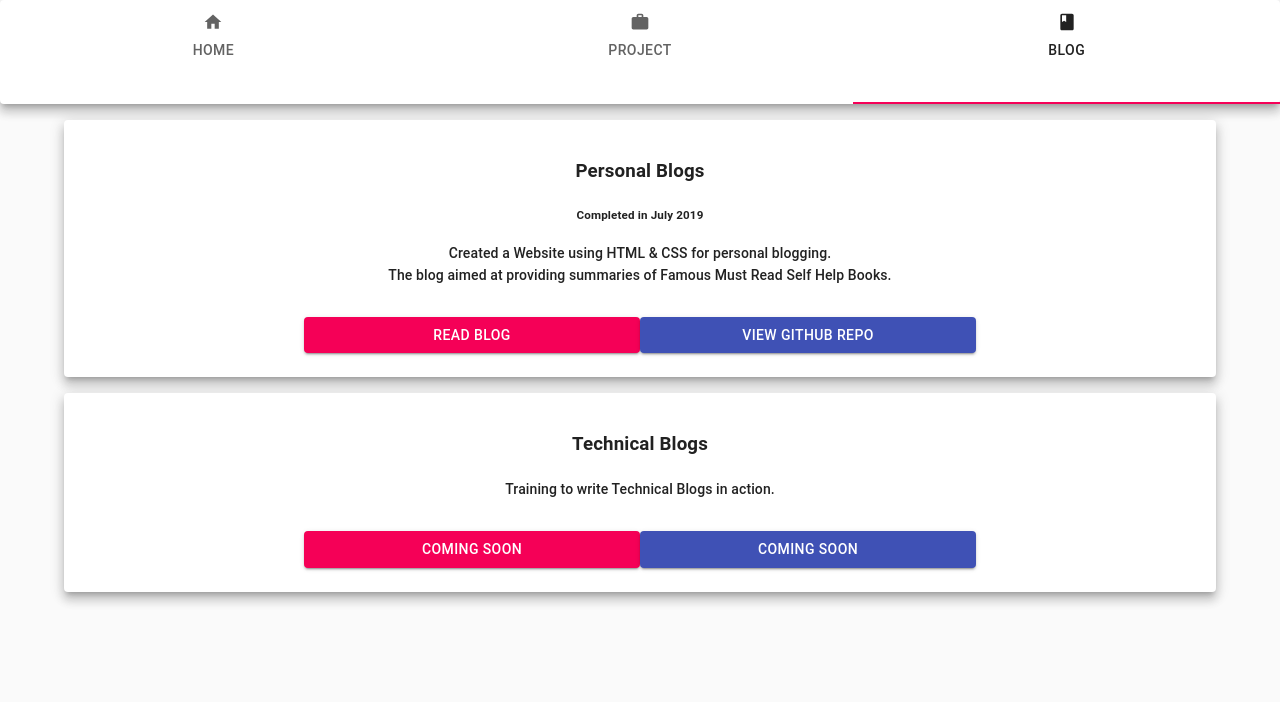
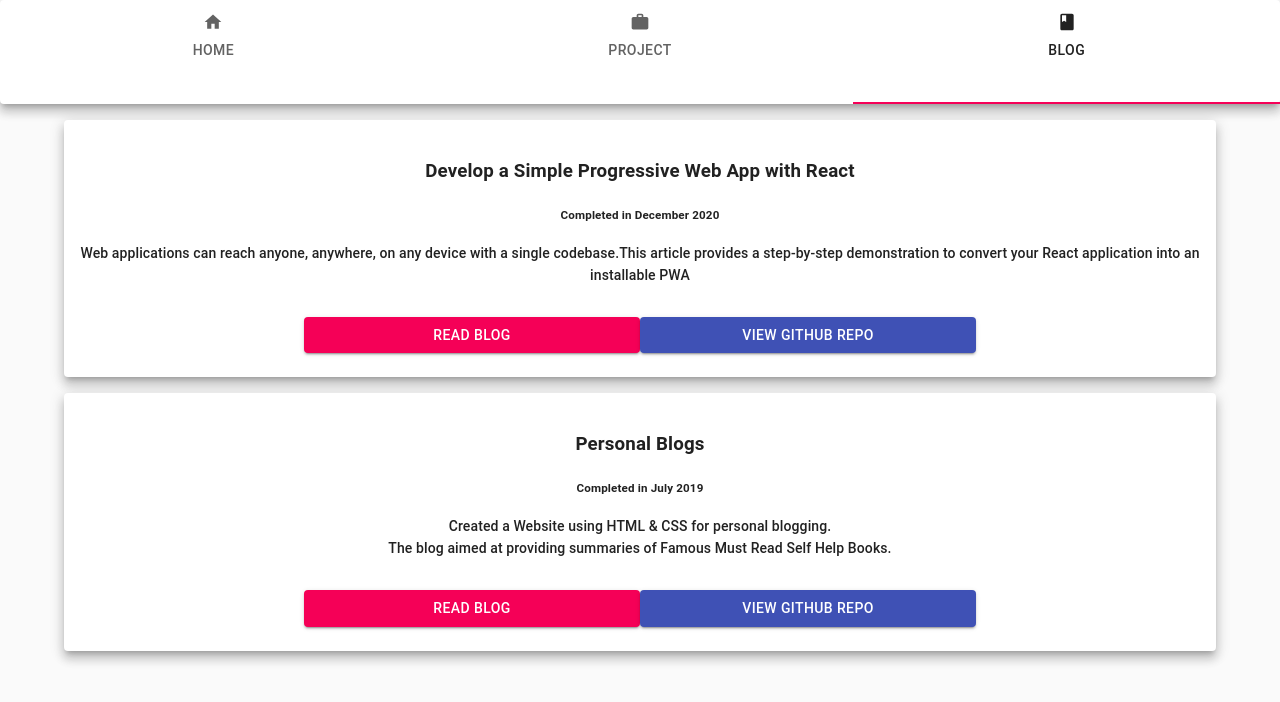
Before and after one commit to eshaansinghparihar/Porfolio, a React (Create React App) app: page /blog in a window 1280 px wide. Shown: the top 702 px of the page. Built offline with nearby package versions, Linux system fonts and the light colour scheme.

Commit message:
Added Blog

```diff
--- a/src/Blogs.js
+++ b/src/Blogs.js
@@ -22,9 +22,60 @@ const useStyles = makeStyles((theme) => ({
   }));
 function Blogs() {
   const classes = useStyles();
+  const blogObject=[
+    {
+      name:"Develop a Simple Progressive Web App with React",
+      completed:"December 2020",
+      description:"Web applications can reach anyone, anywhere, on any device with a single codebase.This article provides a step-by-step demonstration to convert your React application into an installable PWA",
+      blogUrl:"https://eshaansinghparihar.medium.com/develop-a-simple-progressive-web-app-with-react-b5d8272c3102",
+      githubUrl:"https://github.com/eshaansinghparihar/simple-pwa",
+    },
+  ]
+
+  const blogCard = blogObject.map(blog=>{
+    return(
+      <Paper
+        item
+        alignContent="center"
+        spacing={2}
+        elevation={8}
+        className={classes.card}
+      >
+        <CardContent>
+          <Typography variant="subtitle1" component="h4">
+          <h3>{blog.name}</h3>
+          </Typography>
+          <h5>Completed in {blog.completed}</h5>
+          <Typography variant="subtitle2" component="h4">
+            <p>{blog.description}</p>
+            </Typography>
+          <Button
+            type="submit"
+            fullWidth
+            variant="contained"
+            color="secondary"
+            className={classes.submit}
+          >
+          <a target="_blank" href={blog.blogUrl} rel="noreferrer">Read Blog</a>
+          </Button>
+          <Button
+            type="submit"
+            fullWidth
+            variant="contained"
+            color="primary"
+            className={classes.submit}
+          >
+          <a target="_blank" href={blog.githubUrl} rel="noreferrer">{blog.githubUrl?"View Github Repo":"Git Repo NA"}</a>
+          </Button>
+        </CardContent>
+      </Paper>
+    );
+  })
+
   return (
     <div className="App">
         <CssBaseline />
+        {blogCard}
         <Paper
           item
           alignContent="center"
@@ -61,40 +112,6 @@ function Blogs() {
             </Button>
           </CardContent>
         </Paper>
-        <Paper
-          item
-          alignContent="center"
-          spacing={2}
-          elevation={8}
-          className={classes.card}
-        >
-          <CardContent>
-            <Typography variant="subtitle1" component="h4">
-              <h3>Technical Blogs</h3>
-            </Typography>
-            <Typography variant="subtitle2" component="h4">
-            <p>Training to write Technical Blogs in action.</p>
-            </Typography>
-            <Button
-              type="submit"
-              fullWidth
-              variant="contained"
-              color="secondary"
-              className={classes.submit}
-            >
-            <a target="_blank" href="/">Coming Soon</a>
-            </Button>
-            <Button
-              type="submit"
-              fullWidth
-              variant="contained"
-              color="primary"
-              className={classes.submit}
-            >
-            <a target="_blank" href="/">Coming Soon</a>
-            </Button>
-          </CardContent>
-        </Paper>
     </div>
   );
 }
```
Also changed, not shown: 1 other file (tests, documents, lock files or other folders).
